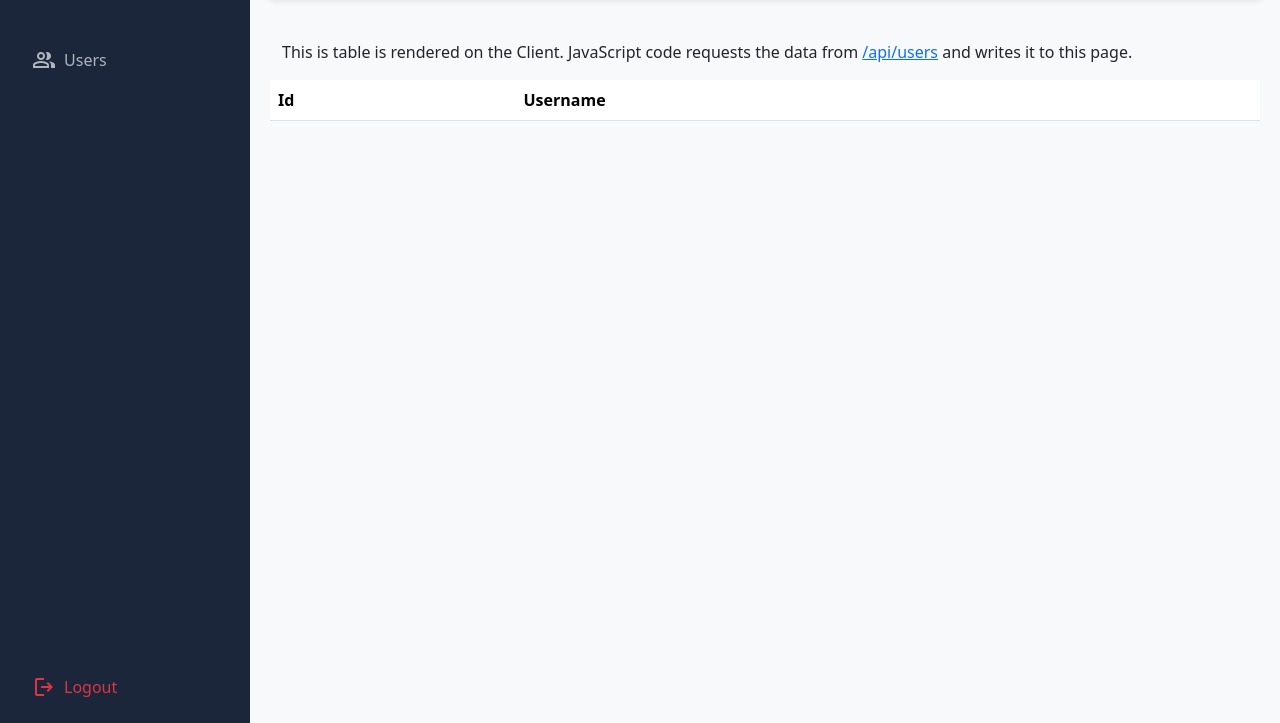
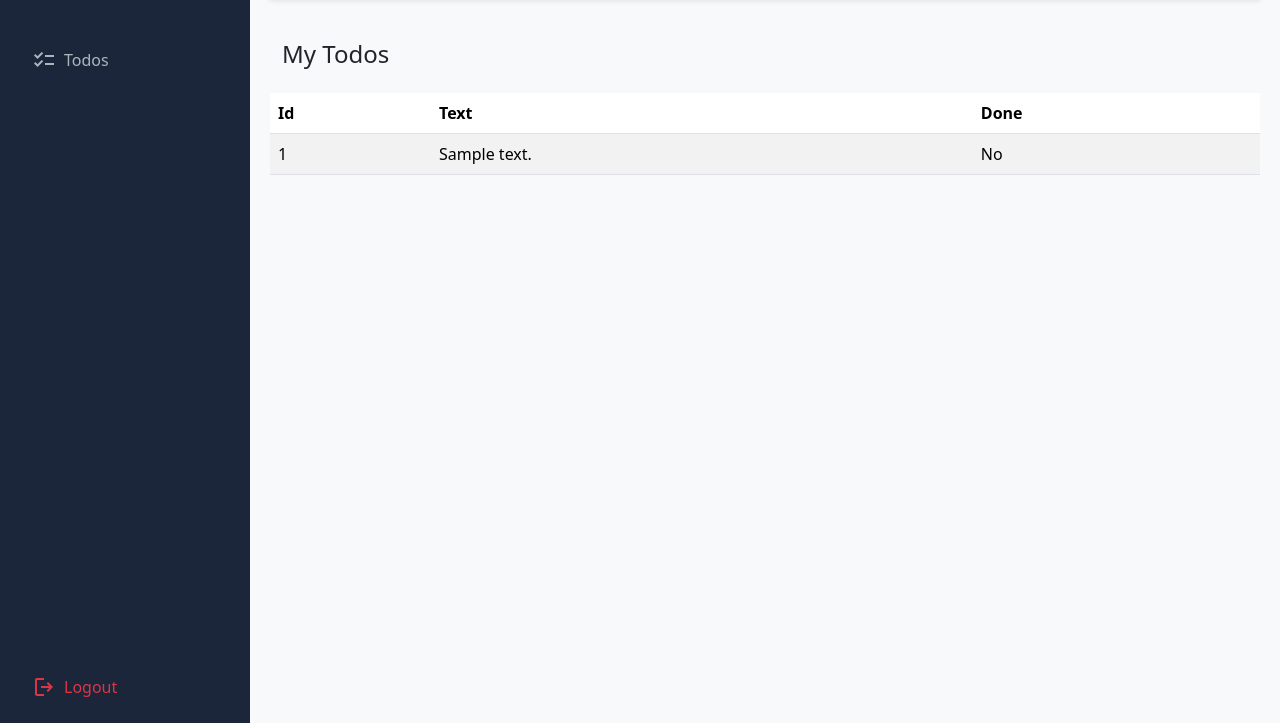
Before and after one commit to dylanspersad-cpu/lab7, a Python web app: template app/templates/app.html in a window 1280 px wide. Shown: the part 77-800 px from the top of the page. Run offline with Jinja, Linux system fonts and the light colour scheme; the template is opened without the code that fills it: most values are stand-ins (such as "Sample title", 1, 10 or a date in 2020); lists and menus that the app fills with data are empty; some libraries are stand-ins or nearby versions.

Commit message:
Exercise Completed

```diff
--- a/app/routers/user_home.py
+++ b/app/routers/user_home.py
@@ -10,12 +10,13 @@ from . import router, templates
 async def user_home_view(
     request: Request,
     user: AuthDep,
-    db:SessionDep
+    db: SessionDep
 ):
     return templates.TemplateResponse(
         request=request,
         name="app.html",
         context={
-            "user": user
+            "user": user,
+            "todos": user.todos,
         }
     )
--- a/app/templates/app.html
+++ b/app/templates/app.html
@@ -4,27 +4,32 @@
 <script src="{{ url_for('static', path='js/app.js')}}"></script>
 {% endblock %}
 
-
 {% block subpage_content %}
-
 <div class="container" id="content">
-        <div class="row">
-            <p>
-                This is table is rendered on the Client. JavaScript code requests the data from <a href="/api/users">/api/users</a> and writes it to this page.
-            </p>
+    <div class="row mb-3">
+        <div class="col">
+            <h4>My Todos</h4>
+        </div>
     </div>
     <div class="row">
         <table class="table table-striped">
             <thead>
                 <tr>
-                    <th>Id</th><th>Username</th>
+                    <th>Id</th>
+                    <th>Text</th>
+                    <th>Done</th>
                 </tr>
             </thead>
-                <tbody id="result">
-
             <tbody>
+                {% for todo in todos %}
+                <tr>
+                    <td>{{ todo.id }}</td>
+                    <td>{{ todo.text }}</td>
+                    <td>{{ "Yes" if todo.done else "No" }}</td>
+                </tr>
+                {% endfor %}
+            </tbody>
         </table>
     </div>
 </div>
-
 {% endblock %}
--- a/app/templates/authenticated-base.html
+++ b/app/templates/authenticated-base.html
@@ -74,8 +74,8 @@
         <ul class="nav nav-pills flex-column gap-2 flex-grow-1">
             <li class="nav-item">
                 <a class="nav-link d-flex align-items-center {{ 'active' if request.path == '/app' }}" href="/app">
-                    <span class="material-symbols-outlined me-2">people</span>
-                    Users
+                    <span class="material-symbols-outlined me-2">checklist</span>
+                    Todos
                 </a>
             </li>
 
```
Lines whose indentation alone changed are shown as unchanged.
